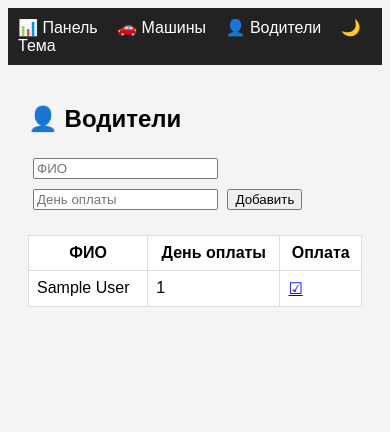
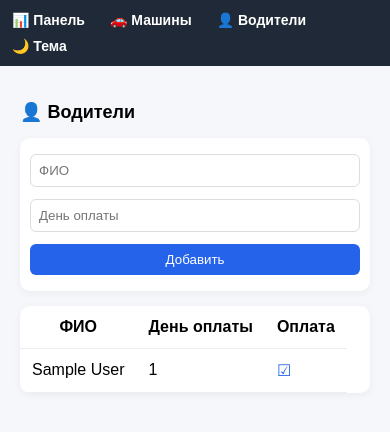
Before and after one commit to kogdainogda-web/taxi-panel, a Flask app: page /drivers in a window 390 px wide. Shown: the top 432 px of the page. Run offline with Flask 3, Linux system fonts and the light colour scheme; the visitor is signed in with stand-in values (Sample User, id 1); tables that the repository leaves empty hold one stand-in row (values such as "Sample post").

Commit message:
Update style.css

```diff
--- a/static/style.css
+++ b/static/style.css
@@ -1,54 +1,186 @@
 body {
-    font-family: Arial;
-    background: #f4f4f4;
+    font-family: Arial, sans-serif;
+    background: #f5f7fb;
+    margin: 0;
+    transition: 0.2s ease;
 }
 
+/* NAV */
 nav {
-    background: #222;
-    padding: 10px;
+    background: #1f2937;
+    padding: 12px;
 }
 
 nav a {
     color: white;
     margin-right: 15px;
     text-decoration: none;
+    font-weight: bold;
 }
 
+/* CONTAINER */
 .container {
     padding: 20px;
 }
 
+/* FORM */
+form {
+    background: white;
+    padding: 15px;
+    border-radius: 10px;
+    margin-bottom: 15px;
+    box-shadow: 0 2px 8px rgba(0,0,0,0.05);
+}
+
+/* INPUTS */
+input, select {
+    padding: 8px;
+    margin: 5px;
+    border: 1px solid #ddd;
+    border-radius: 6px;
+}
+
+/* BUTTON */
+button {
+    padding: 8px 12px;
+    border: none;
+    border-radius: 6px;
+    background: #2563eb;
+    color: white;
+    cursor: pointer;
+    transition: 0.2s ease;
+}
+
+button:hover {
+    background: #1d4ed8;
+    transform: scale(1.03);
+}
+
+/* TABLE */
 table {
     width: 100%;
+    border-collapse: collapse;
     background: white;
-    margin-top: 20px;
-    border-collapse: collapse;
+    border-radius: 10px;
+    overflow: hidden;
+    box-shadow: 0 2px 8px rgba(0,0,0,0.05);
 }
 
-td, th {
-    border: 1px solid #ddd;
-    padding: 8px;
-}
-
-form input {
-    margin: 5px;
+th, td {
+    padding: 12px;
+    border-bottom: 1px solid #eee;
 }
 
 /* STATUS COLORS */
-.green { background: #d4edda; }
-.yellow { background: #fff3cd; }
-.red { background: #f8d7da; }
+.green { background: #dcfce7; }
+.yellow { background: #fef9c3; }
+.red { background: #fee2e2; }
 
-/* DASHBOARD */
-.grid {
+/* SMALL TEXT */
+small {
+    display: block;
+    font-size: 12px;
+    opacity: 0.7;
+}
+
+/* LINKS */
+a {
+    color: #2563eb;
+    text-decoration: none;
+}
+
+/* DASHBOARD GRID */
+.card-grid {
     display: grid;
     grid-template-columns: repeat(4, 1fr);
     gap: 15px;
+    margin-bottom: 20px;
 }
 
+/* CARD */
 .card {
     background: white;
     padding: 20px;
-    border-radius: 10px;
+    border-radius: 12px;
     text-align: center;
+    transition: 0.2s ease;
 }
+
+.card:hover {
+    transform: translateY(-3px);
+    box-shadow: 0 6px 20px rgba(0,0,0,0.15);
+}
+
+.icon {
+    font-size: 26px;
+}
+
+/* DARK MODE */
+body.dark {
+    background: #0f172a;
+    color: #e5e7eb;
+}
+
+body.dark nav {
+    background: #111827;
+}
+
+body.dark table,
+body.dark form,
+body.dark .card {
+    background: #1f2937;
+    color: #e5e7eb;
+}
+
+body.dark input,
+body.dark select {
+    background: #111827;
+    color: white;
+    border: 1px solid #374151;
+}
+@media (max-width: 768px) {
+
+    /* GRID → 1 колонка */
+    .card-grid {
+        grid-template-columns: 1fr;
+    }
+
+    /* TABLE scroll */
+    table {
+        display: block;
+        overflow-x: auto;
+        white-space: nowrap;
+    }
+
+    /* FORM full width */
+    input, select, button {
+        width: 100%;
+        margin: 6px 0;
+        box-sizing: border-box;
+    }
+
+    form {
+        padding: 10px;
+    }
+
+    /* NAV компактнее */
+    nav {
+        display: flex;
+        flex-wrap: wrap;
+        gap: 10px;
+    }
+
+    nav a {
+        font-size: 14px;
+    }
+
+    /* CARD spacing */
+    .card {
+        padding: 15px;
+    }
+
+    /* TEXT smaller */
+    h2 {
+        font-size: 18px;
+    }
+}
```
